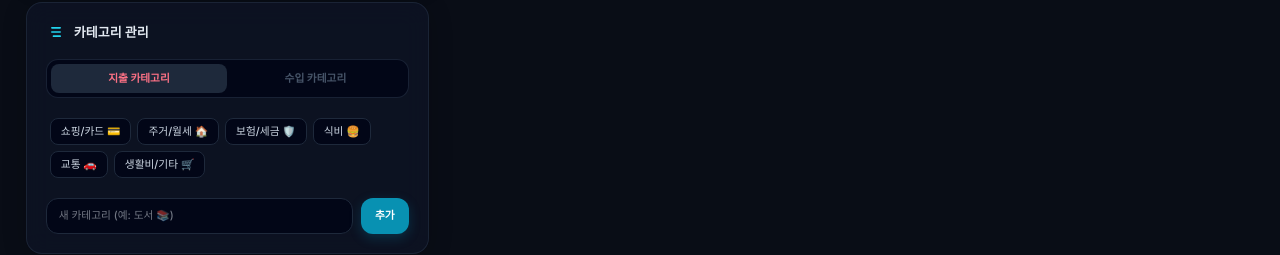
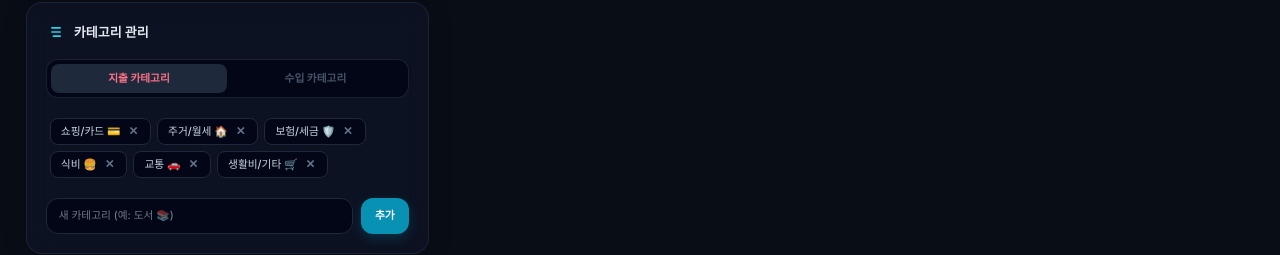
Before and after one commit to devgwangjin/storebook, a Next.js app: page / in a window 1280 px wide. Shown: the part 899-1154 px from the top of the page. Built offline with nearby package versions, Linux system fonts and the light colour scheme; no server answers; the database is empty.

Commit message:
Add category deletion feature in CategoryManager

```diff
--- a/app/storebook/page.tsx
+++ b/app/storebook/page.tsx
@@ -17,6 +17,7 @@ import {
   deleteTransaction,
   fetchCategories,
   addCategory,
+  deleteCategory,
 } from '@/lib/storebook-service';
 import { getPrevMonthString, getNextMonthString } from '@/lib/storebook-utils';
 
@@ -83,6 +84,15 @@ export default function StorebookPage() {
     }
   };
 
+  const handleDeleteCat = async (type: TransactionType, value: string) => {
+    await deleteCategory(type, value);
+    if (type === 'income') {
+      setIncomeCategories((prev) => prev.filter((c) => c.value !== value));
+    } else {
+      setExpenseCategories((prev) => prev.filter((c) => c.value !== value));
+    }
+  };
+
   const totalIncome = transactions
     .filter((t) => t.type === 'income')
     .reduce((acc, curr) => acc + curr.amount, 0);
@@ -139,7 +149,7 @@ export default function StorebookPage() {
 
             <BudgetProgressBar totalIncome={totalIncome} totalExpense={totalExpense} />
 
-            {/* Main 2-column layout: left = form, right = charts + list */}
+            {/* Main 2-column layout */}
             <div
               style={{
                 display: 'grid',
@@ -160,6 +170,7 @@ export default function StorebookPage() {
                   incomeCategories={incomeCategories}
                   expenseCategories={expenseCategories}
                   onAddCategory={handleAddCat}
+                  onDeleteCategory={handleDeleteCat}
                 />
               </div>
 
@@ -173,7 +184,6 @@ export default function StorebookPage() {
         )}
       </div>
 
-      {/* Responsive grid override for narrow screens + spin animation */}
       <style>{`
         @keyframes spin {
           to { transform: rotate(360deg); }
--- a/components/storebook/CategoryManager.tsx
+++ b/components/storebook/CategoryManager.tsx
@@ -7,6 +7,7 @@ interface CategoryManagerProps {
   incomeCategories: CategoryItem[];
   expenseCategories: CategoryItem[];
   onAddCategory: (type: TransactionType, value: string, label: string) => Promise<void>;
+  onDeleteCategory: (type: TransactionType, value: string) => Promise<void>;
 }
 
 const panelStyle: React.CSSProperties = {
@@ -22,6 +23,7 @@ export default function CategoryManager({
   incomeCategories,
   expenseCategories,
   onAddCategory,
+  onDeleteCategory,
 }: CategoryManagerProps) {
   const [activeTab, setActiveTab] = useState<TransactionType>('expense');
   const [newCatName, setNewCatName] = useState('');
@@ -37,6 +39,14 @@ export default function CategoryManager({
     await onAddCategory(activeTab, val, val);
     setIsAdding(false);
     setNewCatName('');
+  };
+
+  const handleDelete = async (val: string) => {
+    if (categories.length <= 1) {
+      alert('최소 1개 이상의 카테고리가 필요합니다.');
+      return;
+    }
+    await onDeleteCategory(activeTab, val);
   };
 
   const tabStyle = (active: boolean, color: string): React.CSSProperties => ({
@@ -76,19 +86,43 @@ export default function CategoryManager({
         </button>
       </div>
 
-      {/* Tags */}
+      {/* Category Tag List with Delete Button */}
       <div style={{
         display: 'flex', flexWrap: 'wrap', gap: '6px',
-        marginBottom: '16px', maxHeight: '120px', overflowY: 'auto', padding: '4px',
+        marginBottom: '16px', maxHeight: '140px', overflowY: 'auto', padding: '4px',
       }}>
         {categories.map((c) => (
           <span key={c.value} style={{
+            display: 'inline-flex', alignItems: 'center', gap: '6px',
             padding: '4px 10px', borderRadius: '8px',
             background: '#020617', border: '1px solid #1e293b',
             fontSize: 'clamp(0.7rem, 0.8vw, 0.85rem)',
             fontWeight: 500, color: '#cbd5e1',
           }}>
-            {c.label}
+            <span>{c.label}</span>
+            <button
+              type="button"
+              onClick={() => handleDelete(c.value)}
+              title={`${c.label} 카테고리 삭제`}
+              style={{
+                background: 'transparent',
+                border: 'none',
+                color: '#64748b',
+                cursor: 'pointer',
+                fontSize: '0.75rem',
+                fontWeight: 700,
+                lineHeight: 1,
+                padding: '0 2px',
+                borderRadius: '4px',
+                display: 'inline-flex',
+                alignItems: 'center',
+                justifyContent: 'center',
+              }}
+              onMouseEnter={(e) => (e.currentTarget.style.color = '#fb7185')}
+              onMouseLeave={(e) => (e.currentTarget.style.color = '#64748b')}
+            >
+              ✕
+            </button>
           </span>
         ))}
       </div>
--- a/lib/storebook-service.ts
+++ b/lib/storebook-service.ts
@@ -212,6 +212,33 @@ export async function addCategory(type: TransactionType, value: string, label: s
 }
 
 /**
+ * Delete Category
+ */
+export async function deleteCategory(type: TransactionType, value: string): Promise<boolean> {
+  try {
+    if (supabase) {
+      const { error } = await supabase
+        .from('storebook_categories')
+        .delete()
+        .eq('type', type)
+        .eq('value', value);
+      if (!error) return true;
+    }
+  } catch (e) {
+    console.warn('Supabase deleteCategory failed', e);
+  }
+
+  const current = getLocalStorageCategories();
+  if (type === 'income') {
+    current.income = current.income.filter((c) => c.value !== value);
+  } else {
+    current.expense = current.expense.filter((c) => c.value !== value);
+  }
+  saveLocalStorageCategories(current);
+  return true;
+}
+
+/**
  * LocalStorage Helper Functions
  */
 function getLocalStorageMonthData(yearMonth: string): MonthData {
```
